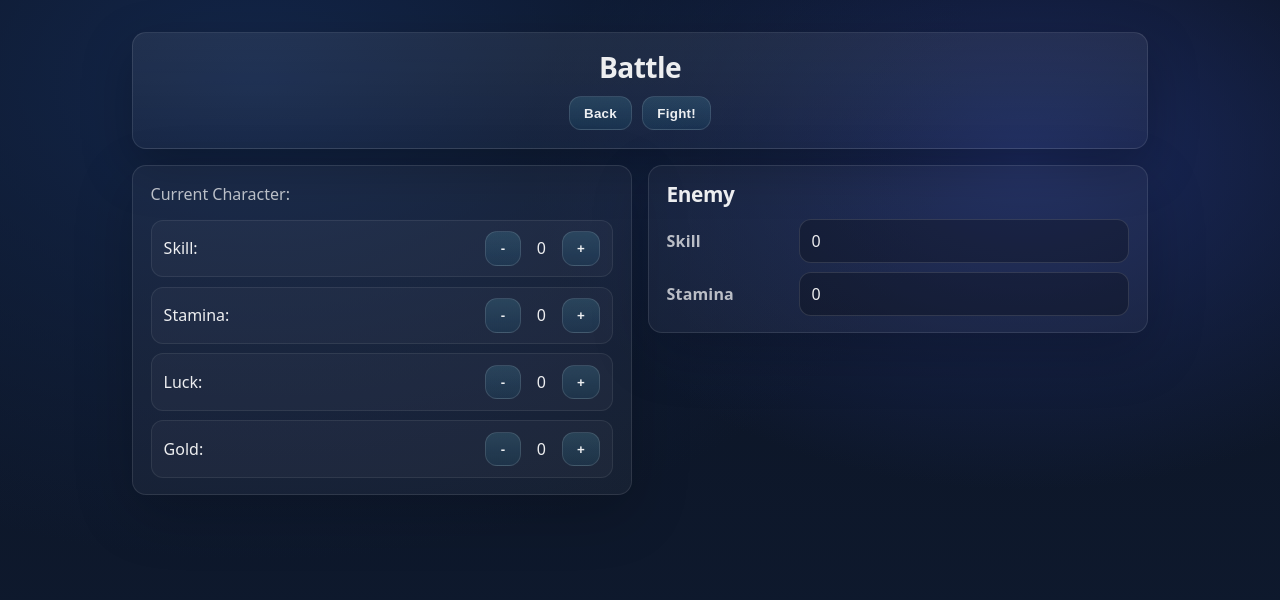
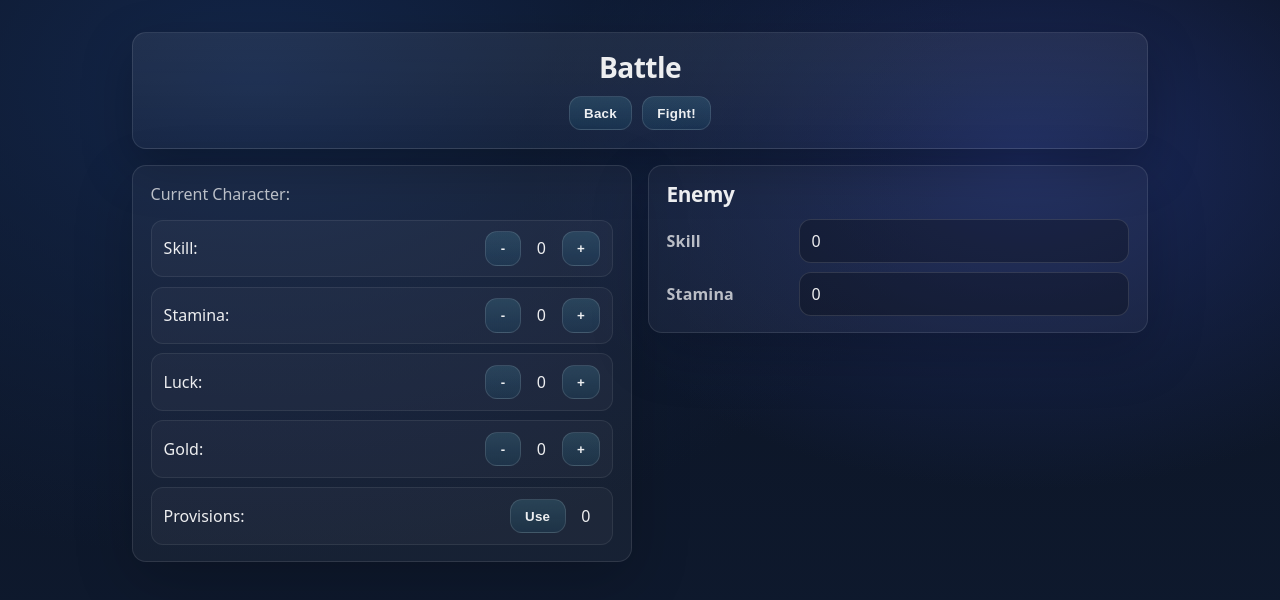
Before and after one commit to shaunbag/ff-frontend, a React (Vite) app: page /battle in a window 1280 px wide. Shown: the top 600 px of the page. Built offline with nearby package versions, Linux system fonts and the light colour scheme.

Commit message:
Provisions added

```diff
--- a/src/components/CharacterComponents/CharacterCreationSheet.tsx
+++ b/src/components/CharacterComponents/CharacterCreationSheet.tsx
@@ -19,7 +19,8 @@ export default function CharacterCreationSheet() {
             skill: skill,
             luck: luck,
             stamina: stamina,
-            gold: gold
+            gold: gold,
+            provisions: 10
         }
 
         try {
--- a/src/components/CharacterComponents/CharacterSheet.tsx
+++ b/src/components/CharacterComponents/CharacterSheet.tsx
@@ -1,13 +1,14 @@
 import { useCharacterStore } from '../../store'
 import { updateCharacterStats } from '../../utils/utilityFunctions';
 
-type StatKey = 'skill' | 'stamina' | 'luck' | 'gold'
+type StatKey = 'skill' | 'stamina' | 'luck' | 'gold' | 'provisions'
 
 const stats: { label: string; key: StatKey }[] = [
     { label: 'Skill', key: 'skill' },
     { label: 'Stamina', key: 'stamina' },
     { label: 'Luck', key: 'luck' },
     { label: 'Gold', key: 'gold' },
+    { label: 'Provisions', key: 'provisions'}
 ]
 
 export default function CharacterSheet() {
@@ -15,7 +16,13 @@ export default function CharacterSheet() {
     const { character, setCharacter } = useCharacterStore()
 
     function updateStat(key: StatKey, value: number) {
-        const updatedCharacter = { ...character, [key]: value }
+        let updatedCharacter;
+        if(key === 'provisions'){
+            updatedCharacter = {...character, [key]: value, stamina: character.stamina + 4}
+        } else {
+            updatedCharacter = { ...character, [key]: value }
+        }
+
         setCharacter(updatedCharacter)
         updateCharacterStats(updatedCharacter)
     }
@@ -30,9 +37,9 @@ export default function CharacterSheet() {
                         return <div key={stat.key} className='stat-row'>
                             {stat.label}:
                             <div>
-                                <button className='stat-btn' onClick={() => updateStat(stat.key, (character[stat.key] - 1))}>-</button>
+                                <button className='stat-btn' onClick={() => updateStat(stat.key, (character[stat.key] - 1))}>{stat.key === 'provisions' ? 'Use' : '-'}</button>
                                 <span style={{margin: '0 10px'}}>{character[stat.key]}</span>
-                                <button onClick={() => updateStat(stat.key, (character[stat.key] + 1))}>+</button>
+                                <button style={{display: stat.key === 'provisions' ? 'none': 'block'}} onClick={() => updateStat(stat.key, (character[stat.key] + 1))}>+</button>
                             </div>
                         </div>
                     })
--- a/src/store.ts
+++ b/src/store.ts
@@ -7,6 +7,7 @@ export type Character = {
     stamina: number;
     luck: number;
     gold: number;
+    provisions: number;
 }
 export type CharacterDto = {
     name: string;
@@ -14,6 +15,7 @@ export type CharacterDto = {
     stamina: number;
     luck: number;
     gold: number;
+    provisions: number;
 }
 export type Item = {
     id: number;
@@ -63,6 +65,7 @@ export const useCharacterStore = create<CharacterStore>((set) => ({
         stamina: 0,
         luck: 0,
         gold: 0,
+        provisions: 0
     },
     setCharacter: (character: Character) => set({ character }),
     progress: [],
```
